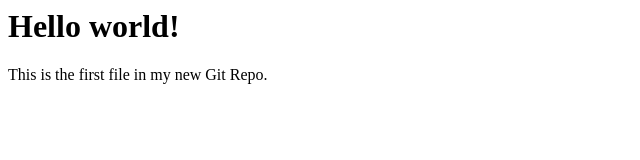
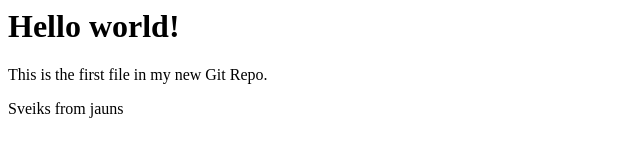
Before and after one commit to cpplv/testrep28032023, a plain HTML site: page index.html in a window 1280 px wide. Shown: the whole page, without its empty margins (0-640 px from the left). Drawn offline with Linux system fonts and the light colour scheme.

Commit message:
new line in index.html

```diff
--- a/index.html
+++ b/index.html
@@ -8,6 +8,7 @@
 
 <h1>Hello world!</h1>
 <p>This is the first file in my new Git Repo.</p>
+<p>Sveiks from jauns</p>
 
 </body>
 </html>
```
